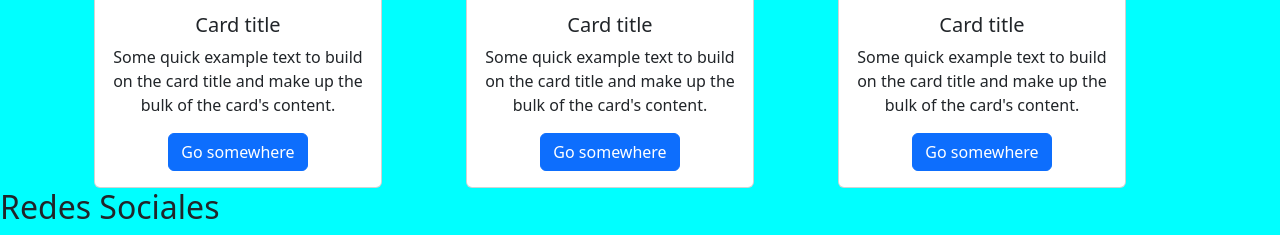
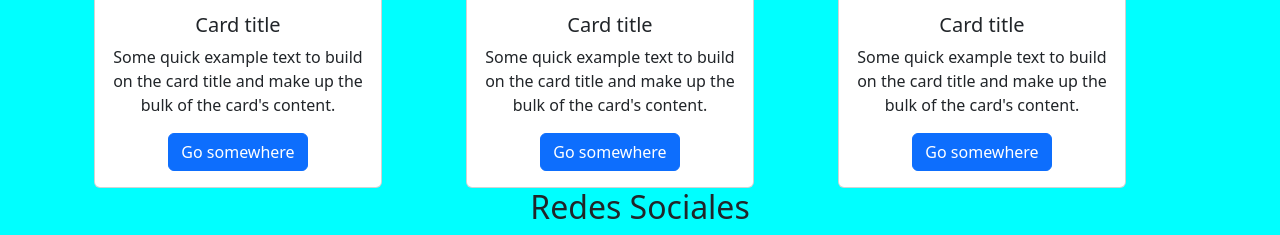
Before and after one commit to diegolopezgon/pececillos.github.io, a plain HTML site: page index.html in a window 1280 px wide. Shown: the part 1170-1405 px from the top of the page. Drawn offline with nearby package versions, Linux system fonts and the light colour scheme.

```diff
--- a/asset/css/style.css
+++ b/asset/css/style.css
@@ -6,3 +6,7 @@
 body{
     background-color: aqua;
 }
+.redess{
+    display: flex;
+    justify-content: center;
+}
--- a/index.html
+++ b/index.html
@@ -178,7 +178,7 @@
             </div>
           </div>
       </section>
-      <section>
+      <section class="redess container">
           <h2>
             Redes Sociales
           </h2>
```
